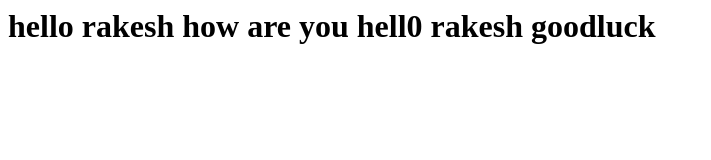
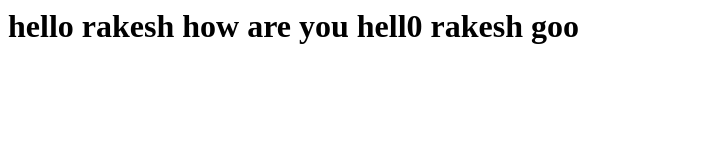
Before and after one commit to goodluck2717/rakesh_new2, a plain HTML site: page index.html in a window 1280 px wide. Shown: the whole page, without its empty margins (0-711 px from the left). Drawn offline with Linux system fonts and the light colour scheme.

Commit message:
Update index.html

```diff
--- a/index.html
+++ b/index.html
@@ -1,5 +1,5 @@
 <hmtl>
 <body>
-  <h1>hello rakesh how are you hell0 rakesh goodluck</h1>
+  <h1>hello rakesh how are you hell0 rakesh goo</h1>
 </body>
 </html>
```
